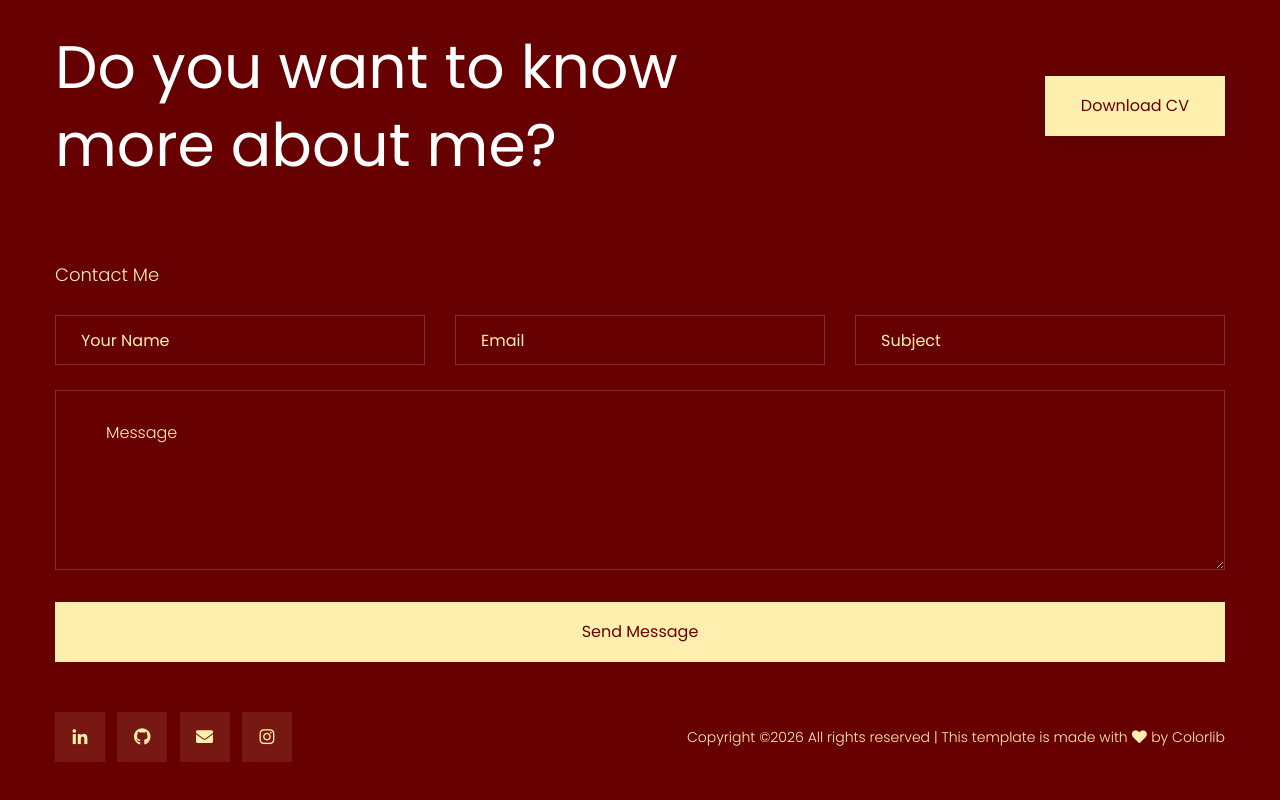
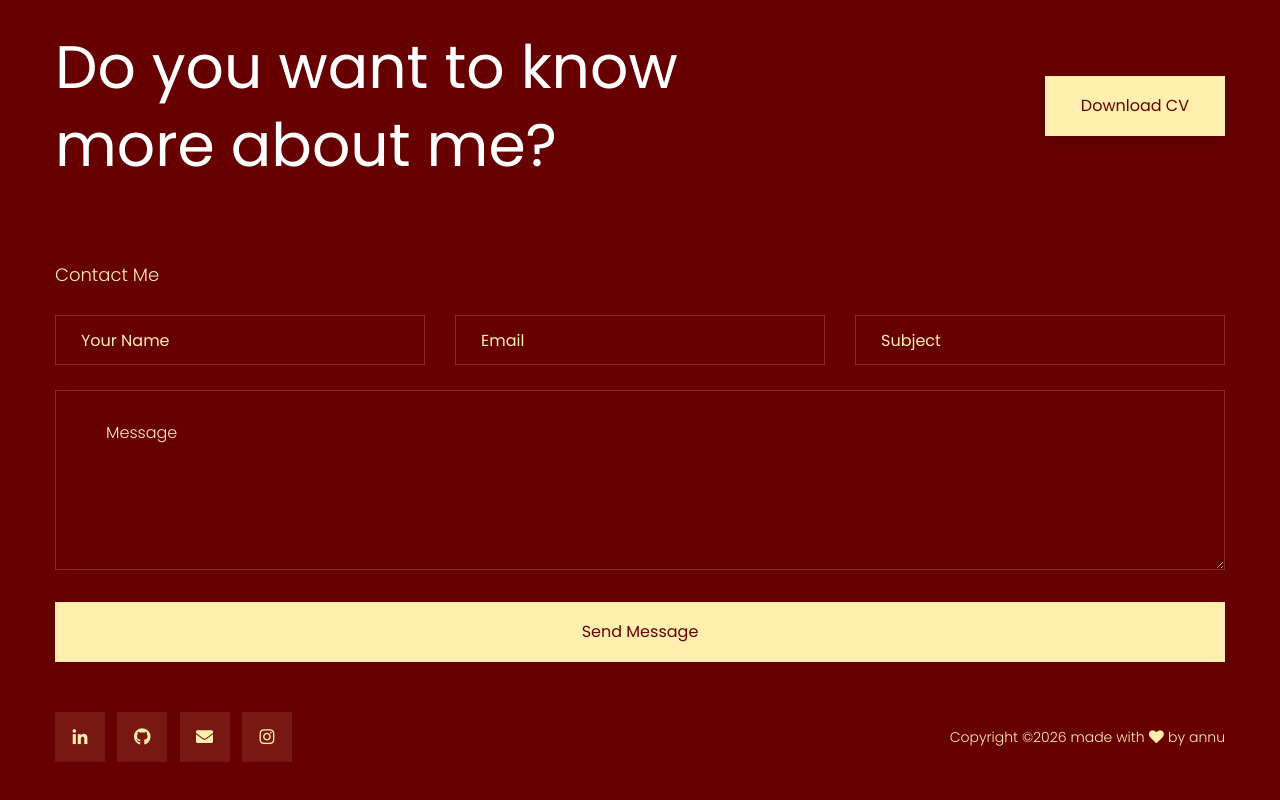
Before and after one commit to Annu-200/portfolio, a plain HTML site: page index.html in a window 1280 px wide. Shown: the part 5912-6712 px from the top of the page. Drawn offline with Linux system fonts and the light colour scheme.

Commit message:
Update copyright information in footer

```diff
--- a/index.html
+++ b/index.html
@@ -428,7 +428,7 @@
                             <div class="col-xl-8 col-lg-8">
                                 <div class="footer-copy-right f-right">
                                     <p><!-- Link back to Colorlib can't be removed. Template is licensed under CC BY 3.0. -->
-  Copyright &copy;<script>document.write(new Date().getFullYear());</script> All rights reserved | This template is made with <i class="fa fa-heart" aria-hidden="true"></i> by <a href="https://colorlib.com" target="_blank">Colorlib</a>
+  Copyright &copy;<script>document.write(new Date().getFullYear());</script>  made with <i class="fa fa-heart" aria-hidden="true"></i> by <a href="https://github.com/Annu-200" target="_blank">annu</a>
   <!-- Link back to Colorlib can't be removed. Template is licensed under CC BY 3.0. --></p>
                                 </div>
                             </div>
```
